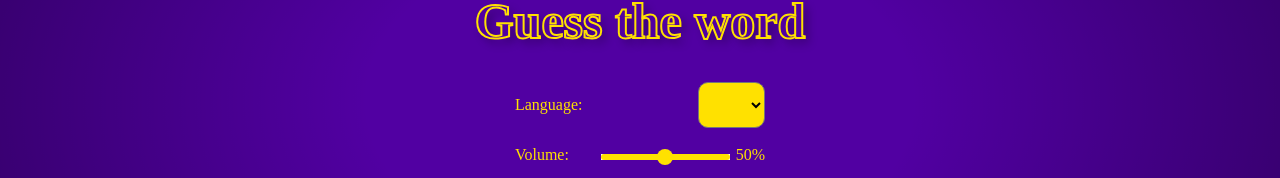
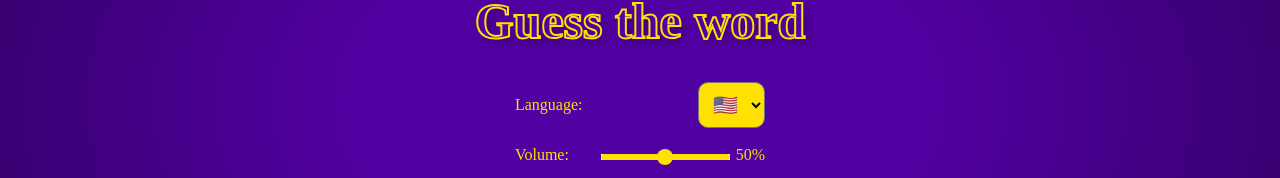
Before and after one commit to Mayra016/GuessTheWordAngular, an Angular app: page /configuration in a window 1280 px wide. Shown: the part 299-477 px from the top of the page. Built offline with nearby package versions, Linux system fonts and the light colour scheme.

Commit message:
Feature: add translations to english and german

```diff
--- a/src/app/configuration/configuration.component.html
+++ b/src/app/configuration/configuration.component.html
@@ -14,11 +14,8 @@
             <select #languageSelect [(ngModel)]="language" (ngModelChange)="onLanguageChange()">
                 <option value='PT'>🇧🇷</option>
                 <option value='ES'>🇪🇸</option>
-
-                <!--
-                <option value='en'>🇺🇸</option>
-                <option value='de'>🇩🇪</option>
-                -->
+                <option value='EN'>🇺🇸</option>
+                <option value='DE'>🇩🇪</option>
 
             </select>
         </div>
--- a/src/app/configuration/configuration.component.ts
+++ b/src/app/configuration/configuration.component.ts
@@ -14,7 +14,7 @@ import textPT from '../translations/textPT';
   styleUrl: './configuration.component.css'
 })
 export class ConfigurationComponent {
-    language: string = "ES";
+    language: string = "EN";
     volume: number = 50;
     volIn: HTMLInputElement | null = null;
     volOut: HTMLElement | null = null;
--- a/src/app/game-header/game-header.component.css
+++ b/src/app/game-header/game-header.component.css
@@ -130,7 +130,11 @@ h1 {
     }
 
     .scoreHearts {
+        display: flex;
         margin: auto;
+        text-align: center;
+        justify-content: center;
+        gap: 130px;
     }
 }
 
--- a/src/app/play/play.component.ts
+++ b/src/app/play/play.component.ts
@@ -184,7 +184,8 @@ export class PlayComponent {
       this.wordTxt = textEN.wordTxt;
       this.scoreTxt = textEN.scoreTxt;
       this.titleTxt = textEN.titleTxt;
-      this.wordIndex = 6;
+      this.wordIndex = 8;
+      this.maxLevels = 152;
     }
     if (this.language == "DE") {
       this.lostScoreTxt = textDE.lostScore;
@@ -197,7 +198,8 @@ export class PlayComponent {
       this.wordTxt = textDE.wordTxt;
       this.scoreTxt = textDE.scoreTxt;
       this.titleTxt = textDE.titleTxt;
-      this.wordIndex = 9;
+      this.wordIndex = 12;
+      this.maxLevels = 107;
     }
     if (this.language == "PT") {
       this.lostScoreTxt = textPT.lostScore;
```
